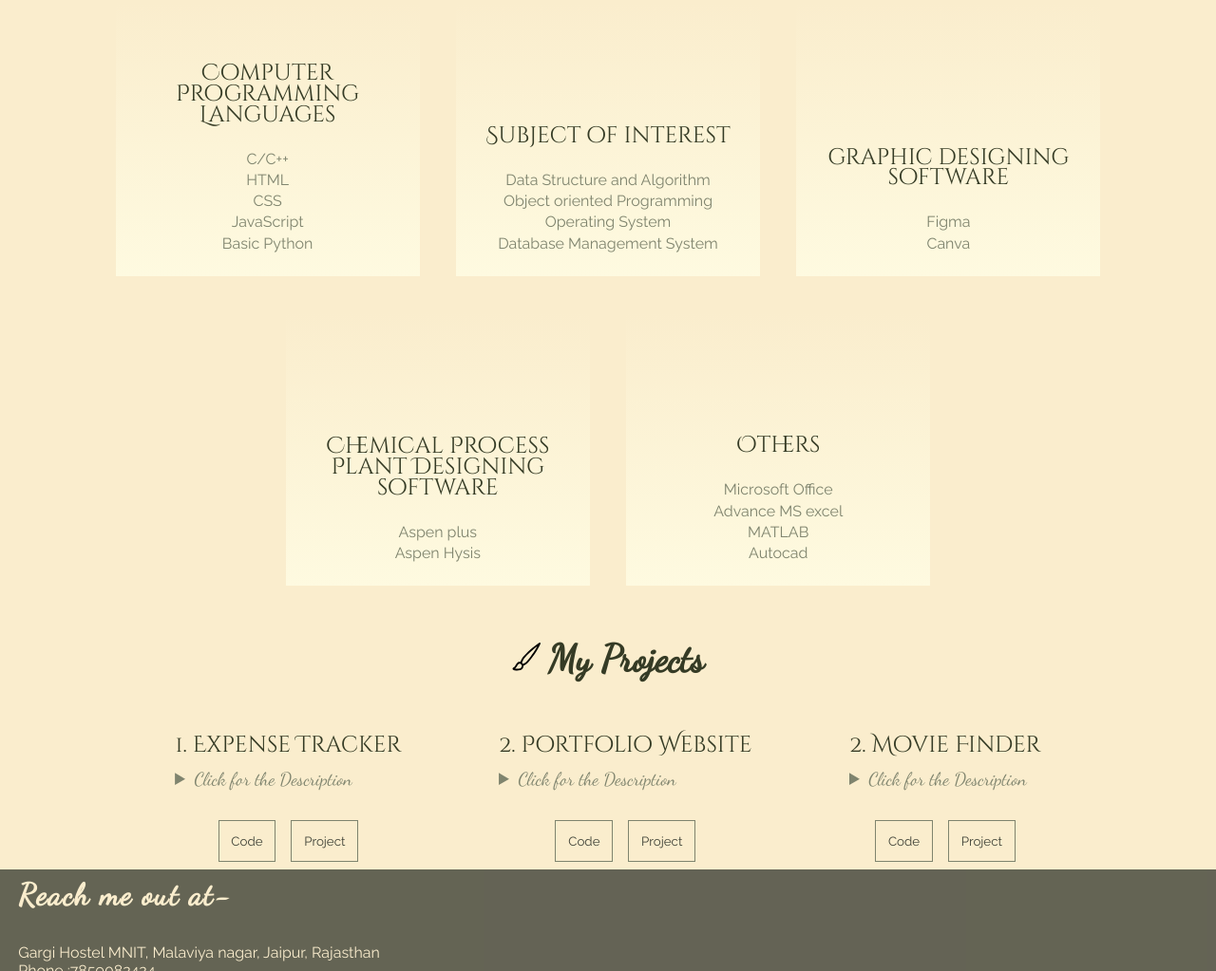
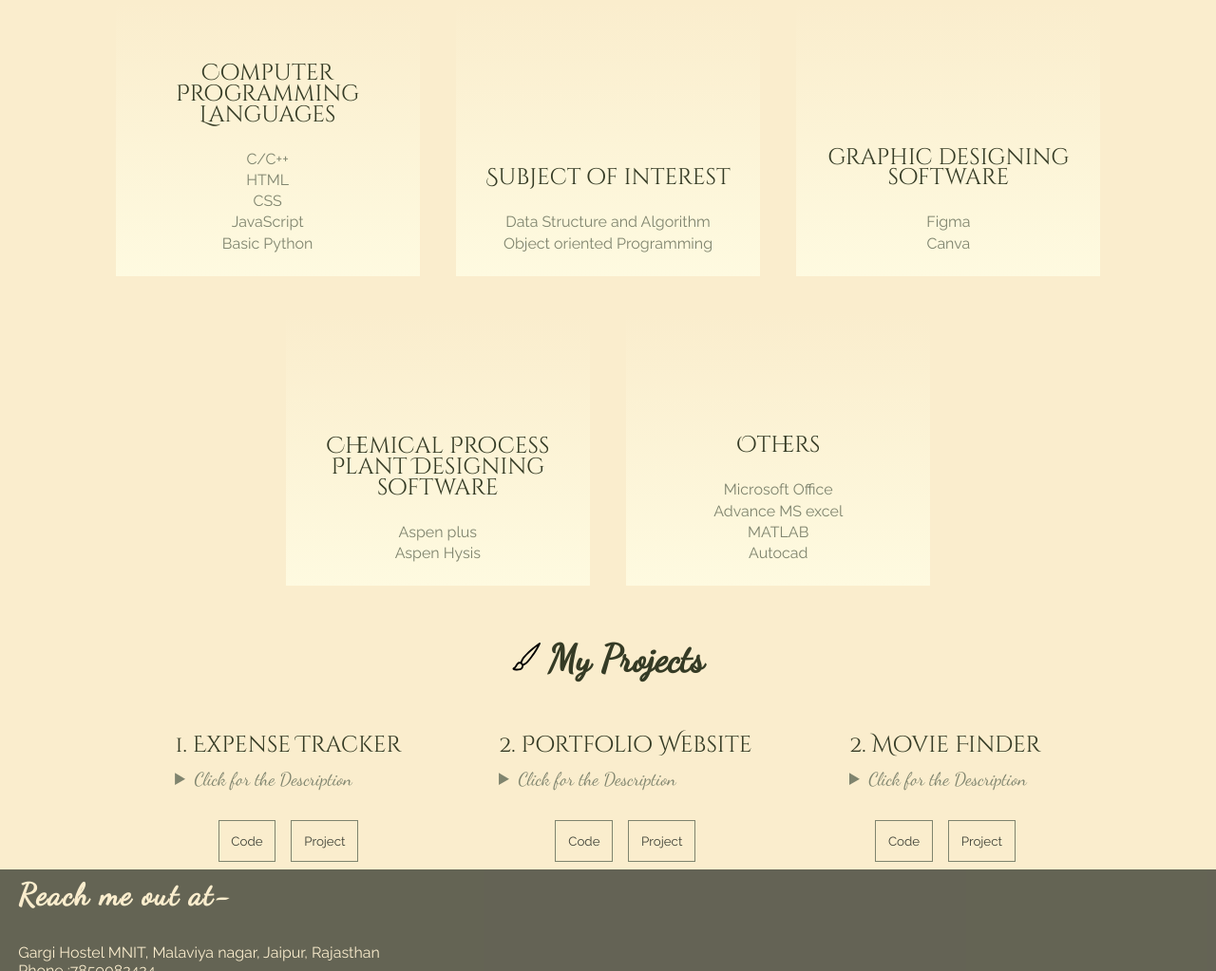
Before and after one commit to SonyJ811/My-Portfolio, a plain HTML site: page index.html in a window 1280 px wide. Shown: the part 875-1898 px from the top of the page at 95% size. Drawn offline with Linux system fonts and the light colour scheme.

Commit message:
Update index.html

```diff
--- a/index.html
+++ b/index.html
@@ -92,8 +92,6 @@
                 <ul class="skill-list">
                     <li>Data Structure and Algorithm</li>
                     <li>Object oriented Programming</li>
-                    <li>Operating System</li>
-                    <li>Database Management System</li>
                 </ul>
 
                     </div>
```
